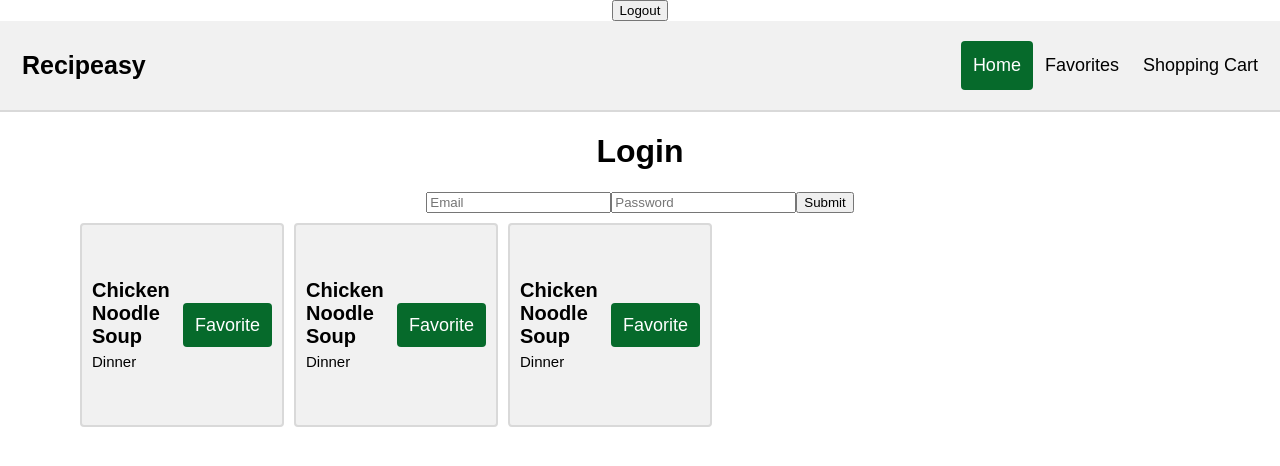
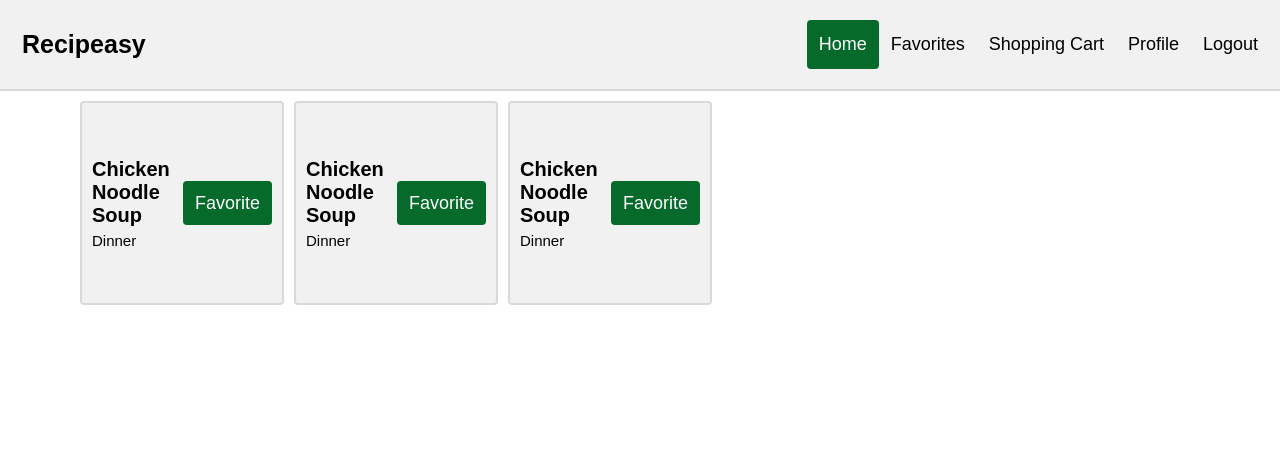
Before and after one commit to baileymathien/Recipeasy, a React (Create React App) app in the folder my-app/: page /home in a window 1280 px wide. Shown: the top 466 px of the page. Built offline with nearby package versions, Linux system fonts and the light colour scheme.

Commit message:
Changed some styling and added venv to gitignore

```diff
--- a/my-app/src/App.js
+++ b/my-app/src/App.js
@@ -1,7 +1,7 @@
 import './App.css';
-import Footer from './Footer.js'
-import Header from './Header.js'
-import Recipes from './Recipes.js'
+import Footer from './components/Footer.js'
+import Header from './components/Header.js'
+import Recipes from './components/Recipes.js'
 import { BrowserRouter, Route, Routes } from 'react-router-dom'
 import Login from './components/Login'
 import Profile from './components/Profile'
@@ -13,35 +13,24 @@ function App() {
   return (
     <BrowserRouter>
       <div className="App">
-        <Header token={removeToken}/>
-        {!token && token!=="" &&token!== undefined?
+        { false ?
           <Login setToken={setToken} />
-        :(
+          : (
             <>
+              <Header token={removeToken} />
               <Routes>
-              <Route exact path="/profile" element={<Profile token={token} setToken={setToken}/>}></Route>
+                <Route exact path="/profile" element={<Profile token={token} setToken={setToken} />}></Route>
+                <Route exact path="/home" element={<Recipes />}></Route>
               </Routes>
+              {/* <Recipes></Recipes> */}
             </>
           )}
-      </div>
-      <div className="App">
-           <Recipes>
-           </Recipes>
       </div>
     </BrowserRouter>
 
   );
 }
-//   return (
-//     <div className="App">
-//       <Header>
-//       </Header>
-//       <Recipes>
-//       </Recipes>
-//     </div>
-//   );
-// }
-      // <Footer>
-      // </Footer>
+// MOVED THE SIGN IN CHECK HERE FOR TESTING
+// !token && token !== "" && token !== undefined
 
 export default App;
--- a/my-app/src/Footer.js
+++ b/my-app/src/components/Footer.js
@@ -1,4 +1,4 @@
-import './Footer.css'
+import './styles/Footer.css'
 function Footer() {
     return (
         <footer>
--- a/my-app/src/Header.js
+++ b/my-app/src/components/Header.js
@@ -1,4 +1,4 @@
-import './Header.css'
+import './styles/Header.css'
 import axios from "axios";
 
 function Header(props) {
@@ -19,21 +19,19 @@ function Header(props) {
         })}
 
     return (
-<body>
-    <header className="App-header">
-        <button onClick={logMeOut}>
-            Logout
-        </button>
-    </header>
-    <div class="header">
-    <a href="#default" class="logo">Recipeasy</a>
-    <div class="header-right">
-        <a class="active" href="#home">Home</a>
-        <a href="#contact">Favorites</a>
-        <a href="#about">Shopping Cart</a>
+<div>
+
+    <div className="header">
+    <a href="#default" className="logo">Recipeasy</a>
+    <div className="header-right">
+        <a className="active" href="home">Home</a>
+        <a href="contact">Favorites</a>
+        <a href="about">Shopping Cart</a>
+        <a href="profile">Profile</a>
+        <a onClick={logMeOut}>Logout</a>
     </div>
     </div>
-</body>
+</div>
     );
   }
 
--- a/my-app/src/components/Login.js
+++ b/my-app/src/components/Login.js
@@ -1,5 +1,6 @@
 import { useState } from 'react';
 import axios from "axios";
+import './styles/Login.css'
 
 function Login(props) {
 
@@ -11,8 +12,8 @@ function Login(props) {
   function logMeIn(event) {
     axios({
       method: "POST",
-        url:"/token",
-        data:{
+      url: "/token",
+      data: {
         email: loginForm.email,
         password: loginForm.password
       }
@@ -29,38 +30,68 @@ function Login(props) {
 
     setloginForm(({
       email: "",
-        password: ""}))
+      password: ""
+    }))
 
     event.preventDefault()
   }
 
   function handleChange(event) {
-      const {value, name} = event.target
+    const { value, name } = event.target
     setloginForm(prevNote => ({
-          ...prevNote, [name]: value})
-      )}
+      ...prevNote, [name]: value
+    })
+    )
+  }
 
   return (
-      <div>
+    <div className="login-form">
+      <form className="login">
         <h1>Login</h1>
-          <form className="login">
+        <div className="input-field">
           <input onChange={handleChange}
             type="email"
             text={loginForm.email}
             name="email"
             placeholder="Email"
             value={loginForm.email} />
+        </div>
+
+        <div className="input-field">
           <input onChange={handleChange}
             type="password"
             text={loginForm.password}
             name="password"
             placeholder="Password"
             value={loginForm.password} />
+        </div>
 
-          <button onClick={logMeIn}>Submit</button>
+        <div className="action">
+          <button onClick={logMeIn}>Sign In</button>
+        </div>
       </form>
     </div>
+
   );
 }
+// <div>
+//   <h1>Login</h1>
+//     <form className="login">
+//       <input onChange={handleChange}
+//             type="email"
+//             text={loginForm.email}
+//             name="email"
+//             placeholder="Email"
+//             value={loginForm.email} />
+//       <input onChange={handleChange}
+//             type="password"
+//             text={loginForm.password}
+//             name="password"
+//             placeholder="Password"
+//             value={loginForm.password} />
+
+//     <button onClick={logMeIn}>Submit</button>
+//   </form>
+// </div>
 
 export default Login;
--- a/my-app/src/Recipes.js
+++ b/my-app/src/components/Recipes.js
@@ -1,4 +1,4 @@
-import './Recipes.css'
+import './styles/Recipes.css'
 import soup from './soup.jpg'
 // Function to gett all database recipes
 function Recipes() {
--- a/my-app/src/Header.css
+++ b/my-app/src/components/styles/Header.css
@@ -12,6 +12,17 @@ body {
   }
 
   .header a {
+    float: left;
+    color: black;
+    text-align: center;
+    padding: 12px;
+    text-decoration: none;
+    font-size: 18px;
+    line-height: 25px;
+    border-radius: 4px;
+  }
+
+  .header button {
     float: left;
     color: black;
     text-align: center;
--- /dev/null
+++ b/my-app/src/components/styles/Login.css
@@ -0,0 +1,112 @@
+.login-form {
+  background: #fff;
+  width: 500px;
+  margin: 65px auto;
+  display: -webkit-box;
+  display: flex;
+  -webkit-box-orient: vertical;
+  -webkit-box-direction: normal;
+  flex-direction: column;
+  border-radius: 4px;
+  box-shadow: 0 2px 25px rgba(0, 0, 0, 0.2);
+}
+
+.login-form h1 {
+  padding: 35px 35px 0 35px;
+  font-weight: 300;
+}
+
+.login-form .login {
+  padding: 35px;
+  text-align: center;
+}
+
+.login-form .input-field {
+  padding: 12px 5px;
+}
+
+.login-form .input-field input {
+  font-size: 16px;
+  display: block;
+  font-family: 'Rubik', sans-serif;
+  width: 100%;
+  padding: 10px 1px;
+  border: 0;
+  border-bottom: 1px solid #747474;
+  outline: none;
+  -webkit-transition: all .2s;
+  transition: all .2s;
+}
+
+.login-form .input-field input::-webkit-input-placeholder {
+  text-transform: uppercase;
+}
+
+.login-form .input-field input::-moz-placeholder {
+  text-transform: uppercase;
+}
+
+.login-form .input-field input:-ms-input-placeholder {
+  text-transform: uppercase;
+}
+
+.login-form .input-field input::-ms-input-placeholder {
+  text-transform: uppercase;
+}
+
+.login-form .input-field input::placeholder {
+  text-transform: uppercase;
+}
+
+.login-form .input-field input:focus {
+  border-color: #222;
+}
+
+.login-form a.link {
+  text-decoration: none;
+  color: #747474;
+  letter-spacing: 0.2px;
+  text-transform: uppercase;
+  display: inline-block;
+  margin-top: 20px;
+}
+
+.login-form .action {
+  display: -webkit-box;
+  display: flex;
+  -webkit-box-orient: horizontal;
+  -webkit-box-direction: normal;
+  flex-direction: row;
+}
+
+.login-form .action button {
+  width: 100%;
+  border: none;
+  padding: 18px;
+  font-family: 'Rubik', sans-serif;
+  cursor: pointer;
+  text-transform: uppercase;
+  background: #e8e9ec;
+  color: #777;
+  border-bottom-left-radius: 4px;
+  border-bottom-right-radius: 0;
+  letter-spacing: 0.2px;
+  outline: 0;
+  -webkit-transition: all .3s;
+  transition: all .3s;
+}
+
+.login-form .action button:hover {
+  background: #d8d8d8;
+}
+
+.login-form .action button:nth-child(2) {
+  background: #2d3b55;
+  color: #fff;
+  border-bottom-left-radius: 0;
+  border-bottom-right-radius: 4px;
+}
+
+.login-form .action button:nth-child(2):hover {
+  background: #3c4d6d;
+}
```
Also changed, not shown: my-app/src/components/soup.jpg (renamed from my-app/src/soup.jpg), my-app/src/components/styles/Footer.css (renamed from my-app/src/Footer.css), my-app/src/components/styles/Recipes.css (renamed from my-app/src/Recipes.css), 1 other file (tests, documents, lock files or other folders). Lines whose indentation alone changed are shown as unchanged.
